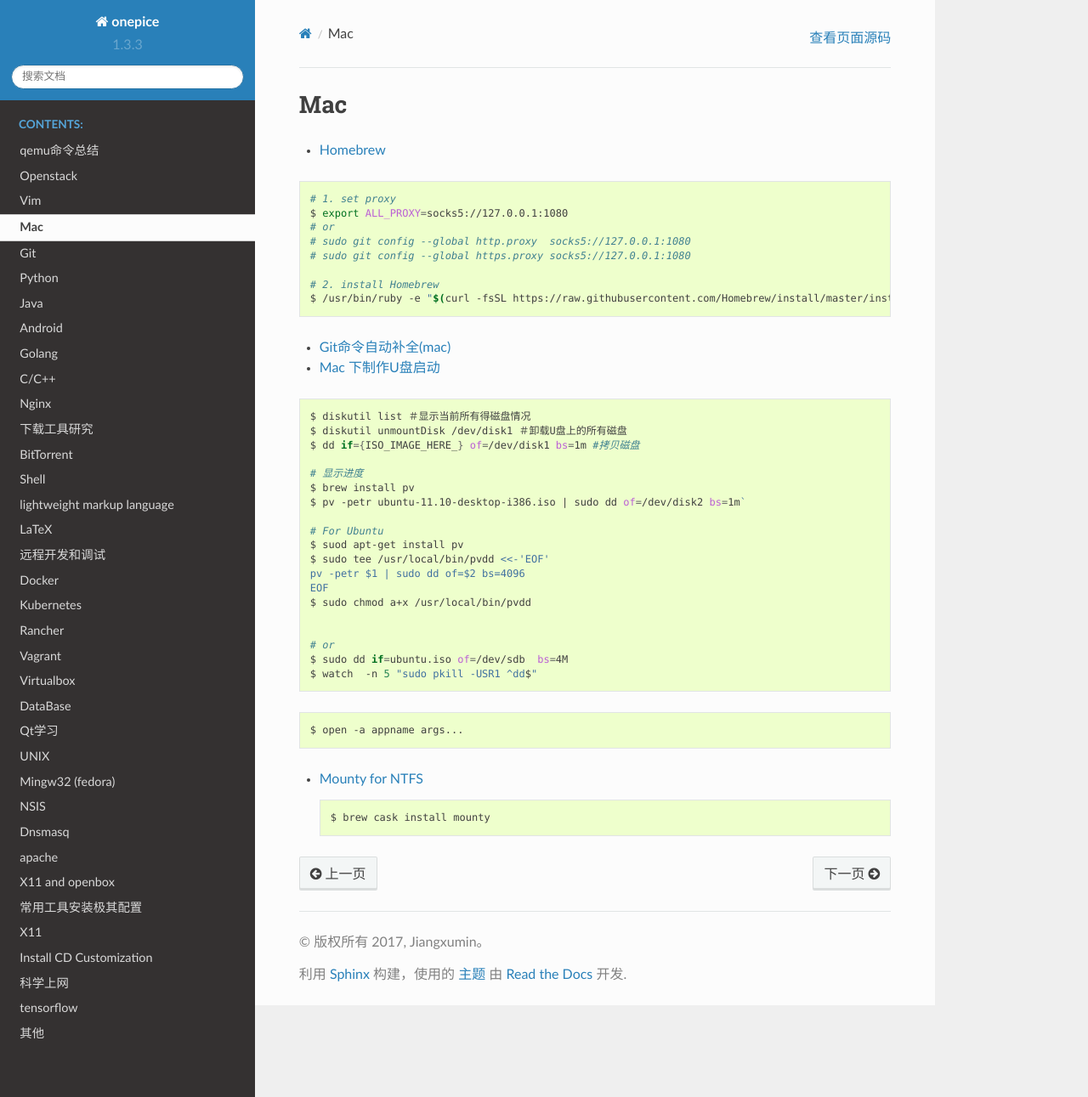
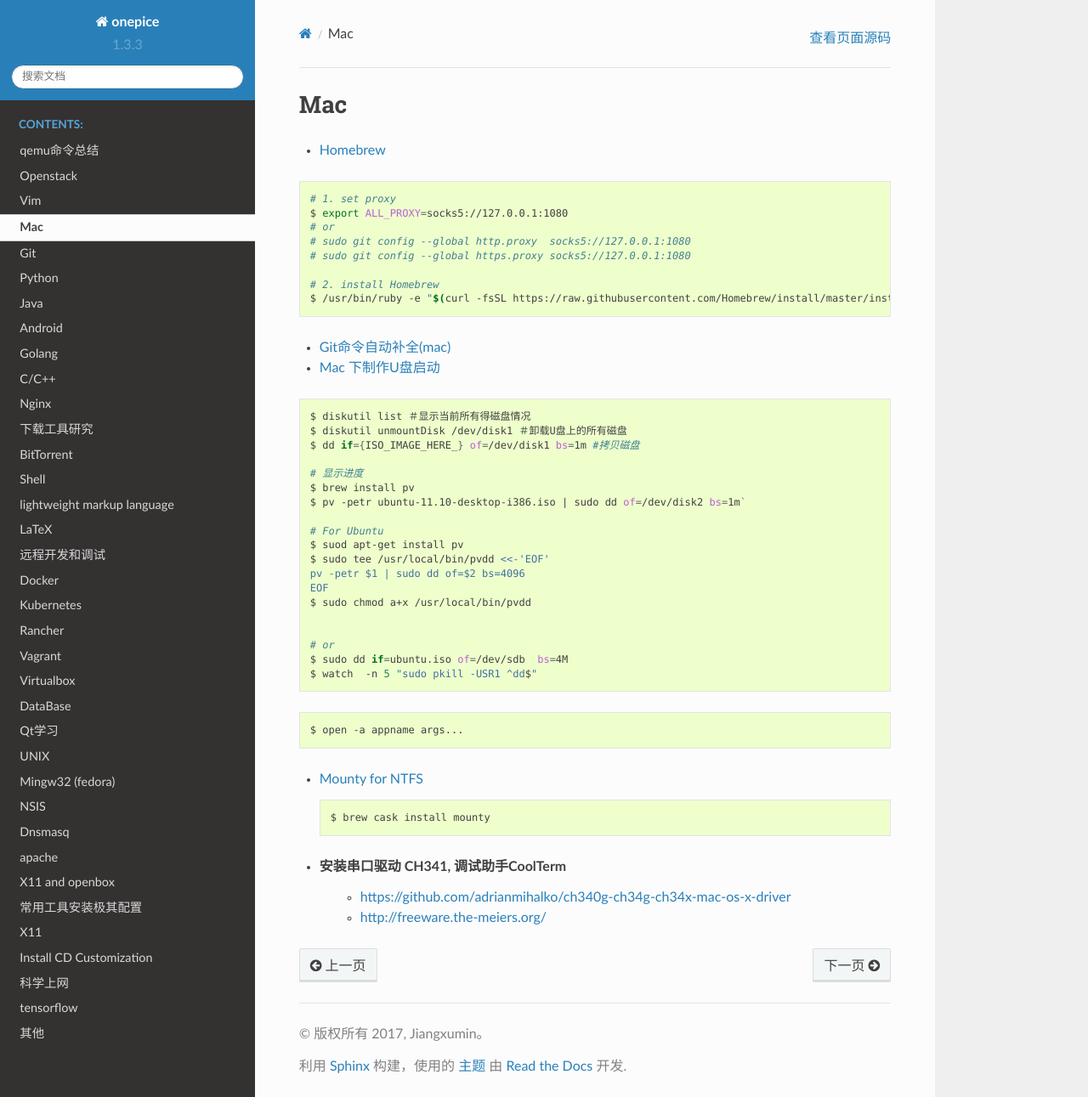
Before and after one commit to my-rds-store/my_space, a Sphinx documentation site: the page built from source/mac/index.rst, in a window 1280 px wide and 1291 px high. Shown: the whole window at 85% size. Built offline with Sphinx 7.4.7 and the Read the Docs theme 2.0.0, drawn with Linux system fonts in a browser that asks for light colours.

Commit message:
update ...

```diff
--- a/source/mac/index.rst
+++ b/source/mac/index.rst
@@ -53,3 +53,8 @@ Mac
   .. code-block:: sh
 
     $ brew cask install mounty
+
+
+* 安装串口驱动 CH341, 调试助手CoolTerm
+    * https://github.com/adrianmihalko/ch340g-ch34g-ch34x-mac-os-x-driver
+    * http://freeware.the-meiers.org/
```
